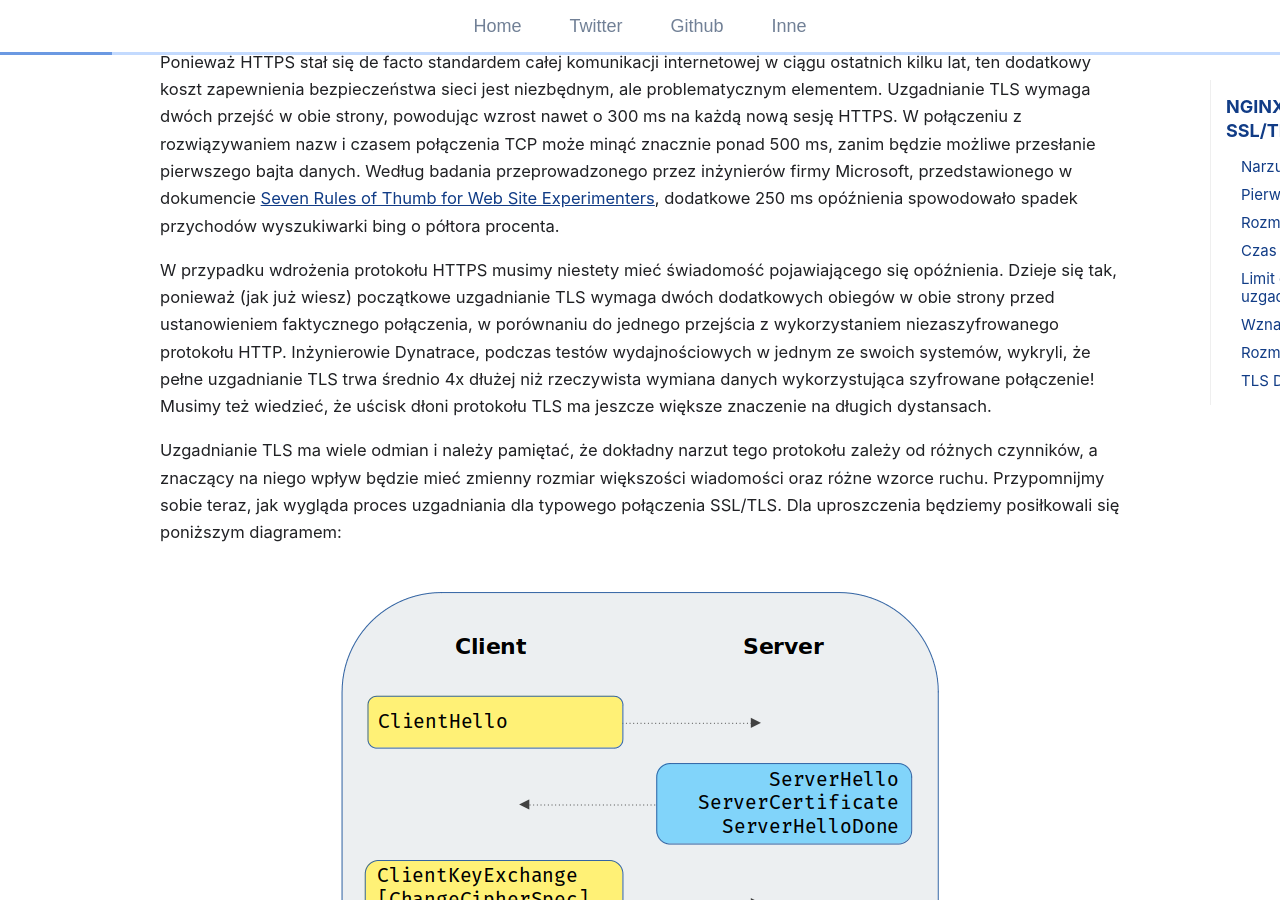
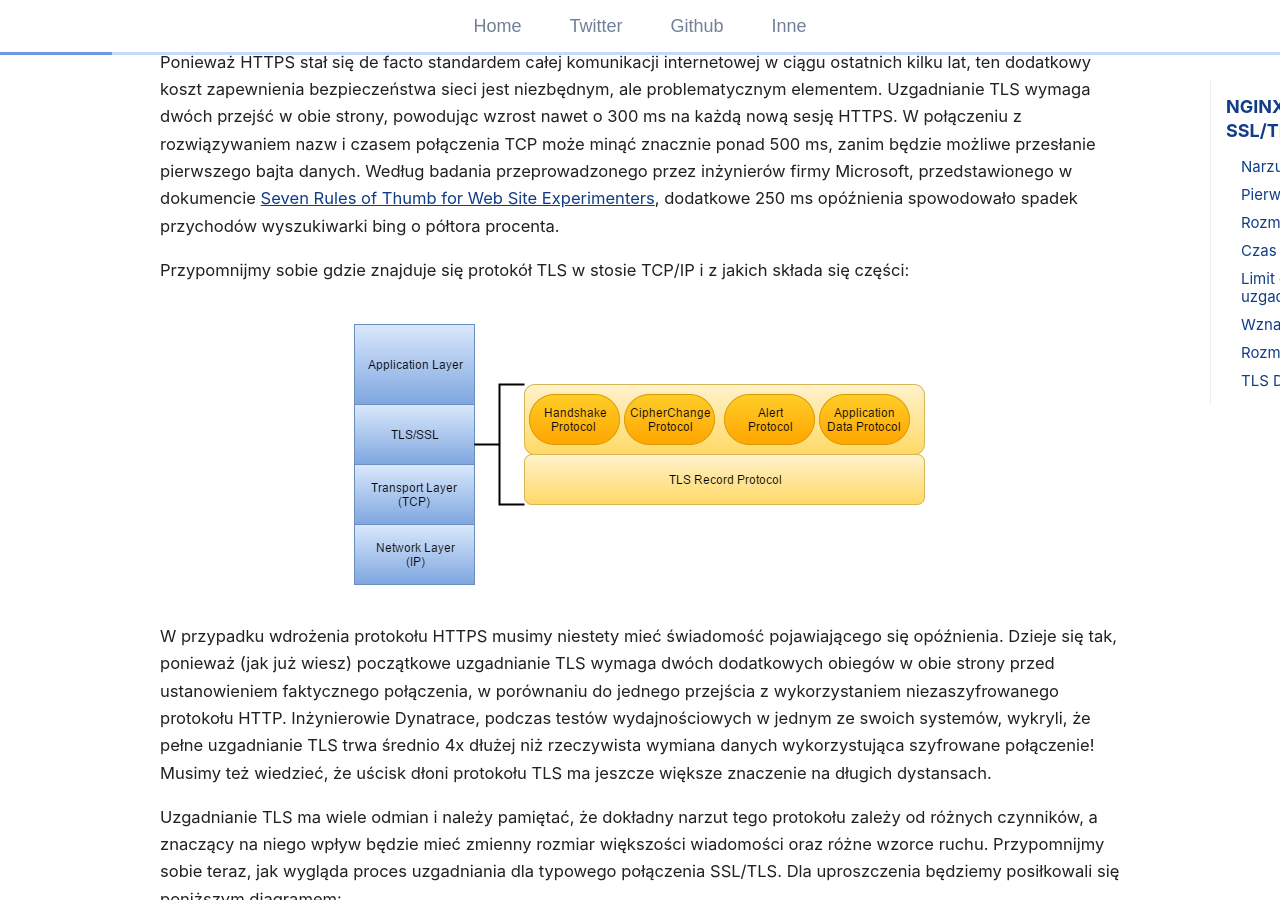
Before and after one commit to git04112019/trimstray.github.io, a Jekyll site: the page built from _posts/2019-07-21-nginx-optymalizacja_sesji_ssl-tls.md, in a window 1280 px wide and 900 px high, scrolled down 2155 px. Built offline with Jekyll 4.4.1, drawn with Linux system fonts in a browser that asks for light colours; comment, search, counter and statistics services are not loaded.

Commit message:
uncommited changes - signed-off-by: trimstray <trimstray@gmail.com>

```diff
--- a/_posts/2019-07-21-nginx-optymalizacja_sesji_ssl-tls.md
+++ b/_posts/2019-07-21-nginx-optymalizacja_sesji_ssl-tls.md
@@ -32,6 +32,12 @@ Podsumowując, moim zdaniem należy zrównoważyć wydajność (nie chcemy, aby
 Moim zdaniem, aplikacji nie można uznać za „wydajną”, dopóki nie będzie dobrze działać w oczach użytkownika. Wymaga to uwzględnienia kanału dostarczania, obejmującego sieć, szyfrowanie, optymalizację sieci WAN itp. — czyli wszystkich tych elementów, które znajdują się między aplikacją a użytkownikiem. Mierzenie czasu odpowiedzi kodu w punkcie wejścia serwera aplikacji nie tworzy pełnego obrazu bez uwzględnienia złożoności sieci i kanału dostarczania aplikacji. Tam, gdzie opóźnienia występują w dziesiątkach lub setkach milisekund, różne wąskie gardła występujące po drodze tylko potęgują problem. Przy okazji zapoznaj się z rewelacyjną pracą [Optimizing web servers for high throughput and low latency](https://dropbox.tech/infrastructure/optimizing-web-servers-for-high-throughput-and-low-latency), w której opisano wiele różnych możliwości optymalizacji.
 
 Ponieważ HTTPS stał się de facto standardem całej komunikacji internetowej w ciągu ostatnich kilku lat, ten dodatkowy koszt zapewnienia bezpieczeństwa sieci jest niezbędnym, ale problematycznym elementem. Uzgadnianie TLS wymaga dwóch przejść w obie strony, powodując wzrost nawet o 300 ms na każdą nową sesję HTTPS. W połączeniu z rozwiązywaniem nazw i czasem połączenia TCP może minąć znacznie ponad 500 ms, zanim będzie możliwe przesłanie pierwszego bajta danych. Według badania przeprowadzonego przez inżynierów firmy Microsoft, przedstawionego w dokumencie [Seven Rules of Thumb for Web Site Experimenters]({{ site.url }}/assets/pdfs/2014experimentersRulesOfThumb.pdf), dodatkowe 250 ms opóźnienia spowodowało spadek przychodów wyszukiwarki bing o półtora procenta.
+
+Przypomnijmy sobie gdzie znajduje się protokół TLS w stosie TCP/IP i z jakich składa się części:
+
+<p align="center">
+  <img src="/assets/img/posts/tls1.png">
+</p>
 
 W przypadku wdrożenia protokołu HTTPS musimy niestety mieć świadomość pojawiającego się opóźnienia. Dzieje się tak, ponieważ (jak już wiesz) początkowe uzgadnianie TLS wymaga dwóch dodatkowych obiegów w obie strony przed ustanowieniem faktycznego połączenia, w porównaniu do jednego przejścia z wykorzystaniem niezaszyfrowanego protokołu HTTP. Inżynierowie Dynatrace, podczas testów wydajnościowych w jednym ze swoich systemów, wykryli, że pełne uzgadnianie TLS trwa średnio 4x dłużej niż rzeczywista wymiana danych wykorzystująca szyfrowane połączenie! Musimy też wiedzieć, że uścisk dłoni protokołu TLS ma jeszcze większe znaczenie na długich dystansach.
 
```
Also changed, not shown: assets/img/posts/tls1.png (added).
